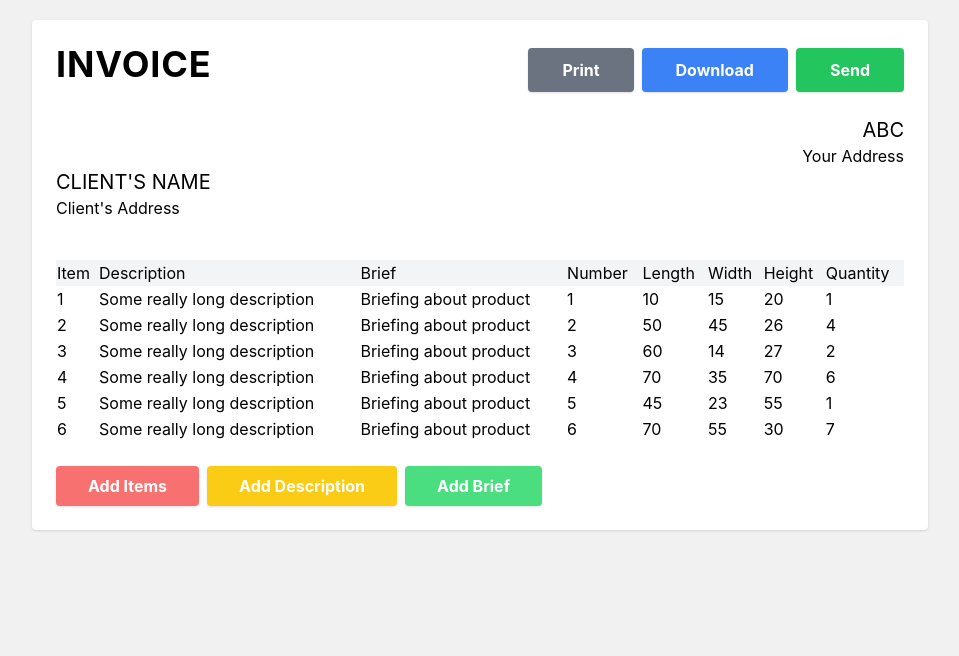
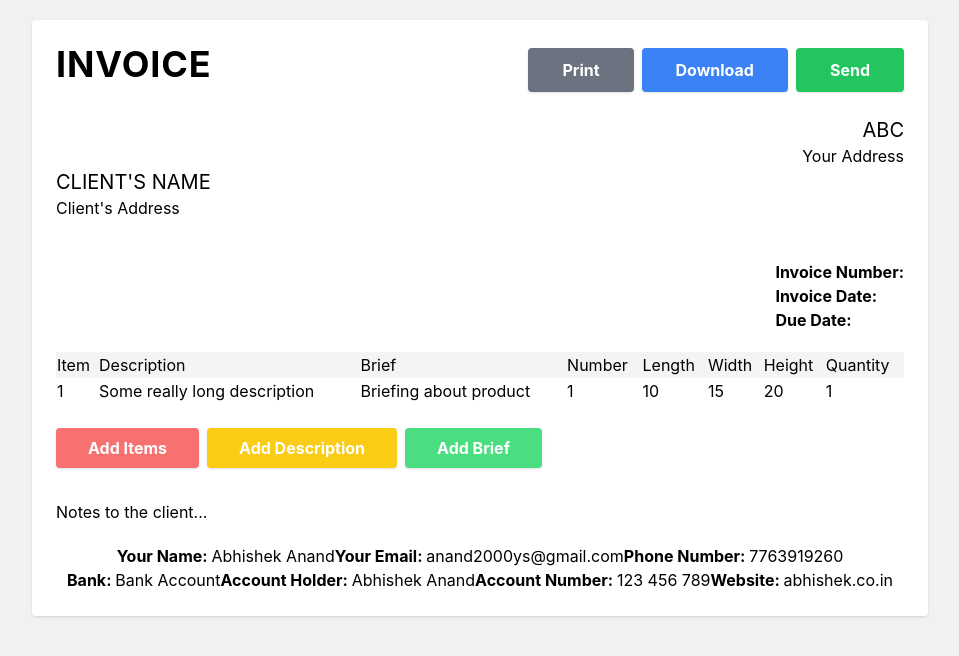
Before and after one commit to picturepatch07/sample-invoice, a React (Create React App) app: page / in a window 1280 px wide. Shown: the top 656 px of the page, without its empty margins (160-1119 px from the left). Built offline with nearby package versions, Linux system fonts and the light colour scheme.

Commit message:
Footer Added

```diff
--- a/src/App.js
+++ b/src/App.js
@@ -15,7 +15,38 @@ const App = () => {
         <Header handlePrint={handlePrint} />
         <MainDetails />
         <ClientDetails />
+
+        {/* Dates */}
+        <article className='mt-5 mb-5 flex items-end justify-end'>
+          <ul>
+            <li><span className='font-bold'>Invoice Number: </span></li>
+            <li><span className='font-bold'>Invoice Date: </span></li>
+            <li><span className='font-bold'>Due Date: </span></li>
+          </ul>
+        </article>
+        {/* End of Dates  */}
+
         <Table />
+
+        {/* Notes */}
+        <section className='mt-8 mb-5'>
+          <p>Notes to the client...</p>
+        </section>
+        {/* End of Notes */}
+
+        {/* Footer */}
+        <footer>
+          <ul className='flex flex-wrap items-center justify-center'>
+            <li><span className='font-bold'>Your Name: </span>Abhishek Anand</li>
+            <li><span className='font-bold'>Your Email: </span>anand2000ys@gmail.com</li>
+            <li><span className='font-bold'>Phone Number: </span>7763919260</li>
+            <li><span className='font-bold'>Bank: </span>Bank Account</li>
+            <li><span className='font-bold'>Account Holder: </span>Abhishek Anand</li>
+            <li><span className='font-bold'>Account Number: </span>123 456 789</li>
+            <li><span className='font-bold'>Website: </span>abhishek.co.in</li>
+          </ul>
+        </footer>
+        {/* End of Footer */}
       </div>
     </div>
   )
--- a/src/components/Table/Table.jsx
+++ b/src/components/Table/Table.jsx
@@ -28,61 +28,6 @@ const Table = () => {
               <td>20</td>
               <td>1</td>
             </tr>
-
-            <tr>
-              <td>2</td>
-              <td>Some really long description</td>
-              <td>Briefing about product</td>
-              <td>2</td>
-              <td>50</td>
-              <td>45</td>
-              <td>26</td>
-              <td>4</td>
-            </tr>
-
-            <tr>
-              <td>3</td>
-              <td>Some really long description</td>
-              <td>Briefing about product</td>
-              <td>3</td>
-              <td>60</td>
-              <td>14</td>
-              <td>27</td>
-              <td>2</td>
-            </tr>
-
-            <tr>
-              <td>4</td>
-              <td>Some really long description</td>
-              <td>Briefing about product</td>
-              <td>4</td>
-              <td>70</td>
-              <td>35</td>
-              <td>70</td>
-              <td>6</td>
-            </tr>
-
-            <tr>
-              <td>5</td>
-              <td>Some really long description</td>
-              <td>Briefing about product</td>
-              <td>5</td>
-              <td>45</td>
-              <td>23</td>
-              <td>55</td>
-              <td>1</td>
-            </tr>
-
-            <tr>
-              <td>6</td>
-              <td>Some really long description</td>
-              <td>Briefing about product</td>
-              <td>6</td>
-              <td>70</td>
-              <td>55</td>
-              <td>30</td>
-              <td>7</td>
-            </tr>
           </tbody>
         </table>
 
```
